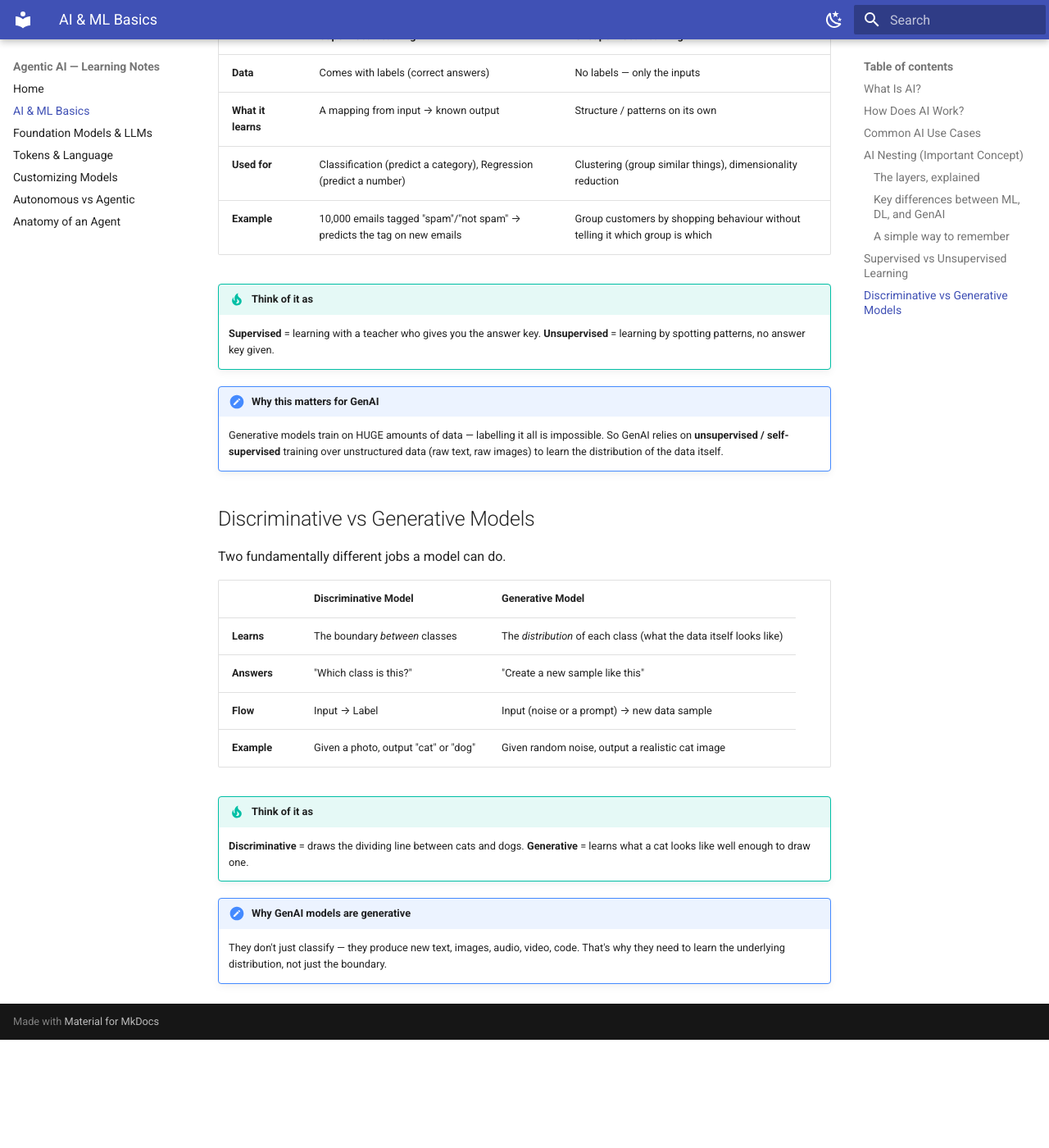
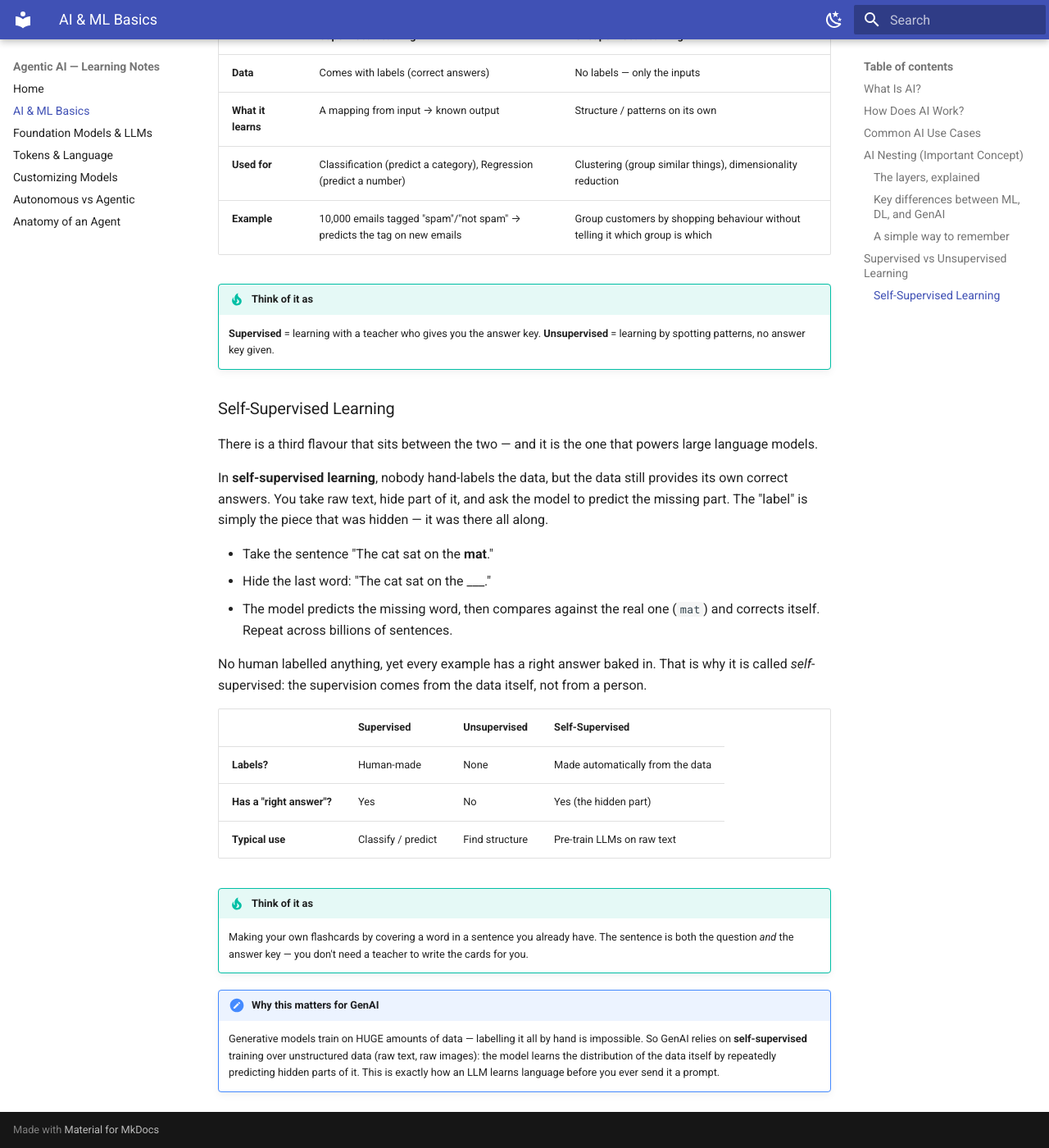
Before and after one commit to vatsan127/agentic-ai, an MkDocs documentation site: the page built from docs/01-basics.md, in a window 1280 px wide and 1400 px high, scrolled down 3530 px. Shown: the whole window at 82% size. Built offline with MkDocs 1.6.1 and Material for MkDocs 9.7.7, drawn with Linux system fonts in a browser that asks for light colours; before the commit the page ends 4798 px from its top, so only the background shows below that.

Commit message:
commit for restructuring

```diff
--- a/docs/01-basics.md
+++ b/docs/01-basics.md
@@ -117,26 +117,39 @@ Two main flavours of ML, based on whether your training data has labels.
     **Supervised** = learning with a teacher who gives you the answer key.
     **Unsupervised** = learning by spotting patterns, no answer key given.
 
-!!! note "Why this matters for GenAI"
-    Generative models train on HUGE amounts of data — labelling it all is impossible.
-    So GenAI relies on **unsupervised / self-supervised** training over unstructured
-    data (raw text, raw images) to learn the distribution of the data itself.
+### Self-Supervised Learning
 
-## Discriminative vs Generative Models
+There is a third flavour that sits between the two — and it is the one that powers
+large language models.
 
-Two fundamentally different jobs a model can do.
+In **self-supervised learning**, nobody hand-labels the data, but the data still
+provides its own correct answers. You take raw text, hide part of it, and ask the model
+to predict the missing part. The "label" is simply the piece that was hidden — it was
+there all along.
 
-| | Discriminative Model | Generative Model |
-|---|---|---|
-| **Learns** | The boundary *between* classes | The *distribution* of each class (what the data itself looks like) |
-| **Answers** | "Which class is this?" | "Create a new sample like this" |
-| **Flow** | Input → Label | Input (noise or a prompt) → new data sample |
-| **Example** | Given a photo, output "cat" or "dog" | Given random noise, output a realistic cat image |
+- Take the sentence "The cat sat on the **mat**."
+- Hide the last word: "The cat sat on the ___."
+- The model predicts the missing word, then compares against the real one (`mat`) and
+  corrects itself. Repeat across billions of sentences.
+
+No human labelled anything, yet every example has a right answer baked in. That is why
+it is called *self*-supervised: the supervision comes from the data itself, not from a
+person.
+
+| | Supervised | Unsupervised | Self-Supervised |
+|---|---|---|---|
+| **Labels?** | Human-made | None | Made automatically from the data |
+| **Has a "right answer"?** | Yes | No | Yes (the hidden part) |
+| **Typical use** | Classify / predict | Find structure | Pre-train LLMs on raw text |
 
 !!! tip "Think of it as"
-    **Discriminative** = draws the dividing line between cats and dogs.
-    **Generative** = learns what a cat looks like well enough to draw one.
+    Making your own flashcards by covering a word in a sentence you already have. The
+    sentence is both the question *and* the answer key — you don't need a teacher to
+    write the cards for you.
 
-!!! note "Why GenAI models are generative"
-    They don't just classify — they produce new text, images, audio, video, code.
-    That's why they need to learn the underlying distribution, not just the boundary.
+!!! note "Why this matters for GenAI"
+    Generative models train on HUGE amounts of data — labelling it all by hand is
+    impossible. So GenAI relies on **self-supervised** training over unstructured data
+    (raw text, raw images): the model learns the distribution of the data itself by
+    repeatedly predicting hidden parts of it. This is exactly how an LLM learns language
+    before you ever send it a prompt.
```
Also changed, not shown: docs/02-models.md (+41 -0 lines), docs/index.md (+2 -2 lines).
